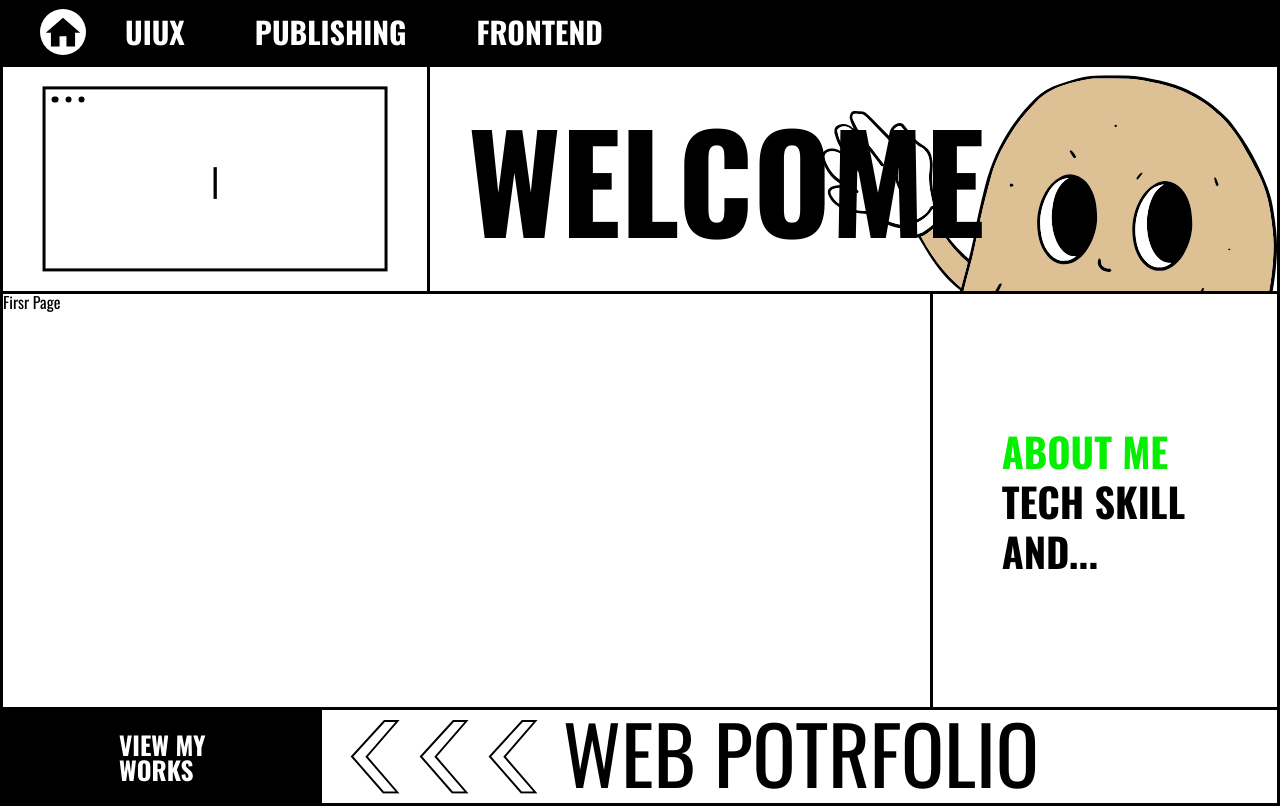
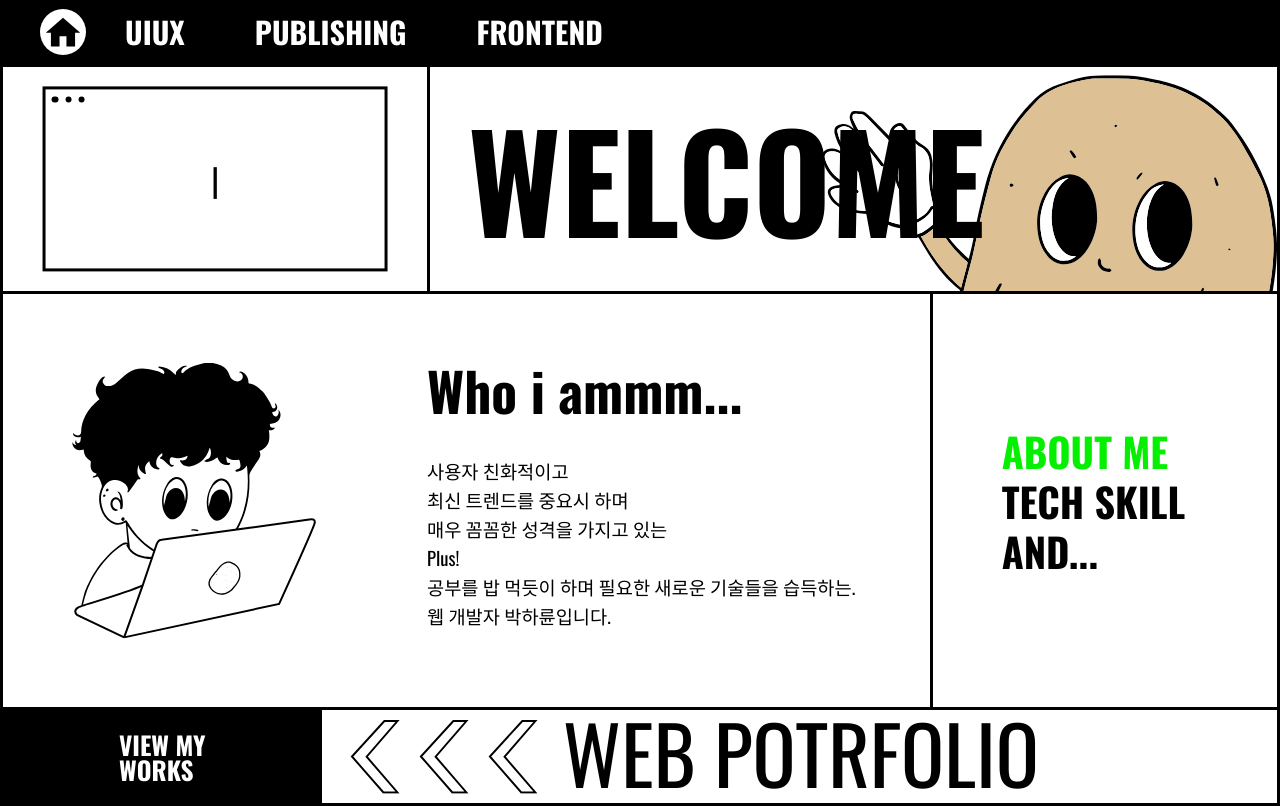
Before and after one commit to pota0w0/portfolio-ver2022, a React (Create React App) app: page / in a window 1280 px wide. Built offline with nearby package versions, Linux system fonts and the light colour scheme.

Commit message:
about, and 컨텐츠 추가

```diff
--- /dev/null
+++ b/src/components/about/about.css
@@ -0,0 +1,15 @@
+/* moblie */
+.About_Mobile_container h2{ display: flex; justify-content: center; font-size: 15.3846vw; font-weight: 700; margin-top: 10.2564vw;}
+.About_Mobile_container .m_AboutTextWrap{ display: flex; justify-content: space-between; width: 92%; height: 48%; margin: 0 auto; margin-top: 12.8205vw;}
+.About_Mobile_container .m_AboutImg{ position: relative; width: 35.8974vw; height: 41.0256vw;}
+.About_Mobile_container .m_AboutImg img{ position: absolute; width: 100%;}
+.About_Mobile_container .m_AboutTextWrap p{ font-size: 4.1026vw; line-height: 5.1282vw; }
+.About_Mobile_container .m_AboutTextWrap p span{ font-weight: 700; line-height: 7.6923vw; }
+
+/* pc */
+.AboutWrap{ position: absolute; top: 50%; left: 50%; transform: translate(-50%, -50%); display: flex; justify-content: space-between; width: 85%; height: 21.6146vw; }
+.AboutImg{ position: relative; width: 19.0104vw; height: 100%; margin-right: 5%;}
+.AboutImg img{ position: absolute; top: 0; left: 0; width: 100%;}
+.AboutTextWrap{ width: 55%;}
+.AboutTextWrap h2{ font-size: 4.1667vw; font-weight: 700; margin-bottom: 40px;}
+.AboutTextWrap p{ font-size: 1.4583vw; line-height: 1.56em;}
--- a/src/components/about/about.js
+++ b/src/components/about/about.js
@@ -1,4 +1,6 @@
 import React, { Component } from "react";
+import { Mobile, PC } from "../layout/MediaQuery/MediaQuery.tsx"
+import "./about.css"
 
 class About extends React.Component{
     constructor(props) {
@@ -11,7 +13,49 @@ class About extends React.Component{
 
     render(){
         return(
-            <div>Firsr Page</div>
+            <>
+              <div className="About_Mobile_container">
+                  <Mobile>
+                      <h2>Who i ammm...</h2>
+                      <div className="m_AboutTextWrap">
+                        <div className="m_AboutImg">
+                          <img alt="me!!" src="../img/about_me_moblie.svg"/>
+                        </div>
+                        <p>
+                          사용자 친화적이고<br/>
+                          최신 트렌드를 중요시 하며<br/>
+                          매우 꼼꼼한 성격을 가지고 있는<br/>
+                          <span>Plus!</span><br/>
+                          공부를 밥 먹듯이 하며 필요한 <br/>
+                          새로운 기술들을 습득하는.<br/>
+                          웹 개발자 박하륜입니다.
+                        </p>
+                      </div>
+                  </Mobile>
+              </div>
+
+              {/* pc */}
+              <div className="About_Pc_container">
+                  <PC>
+                    <div className="AboutWrap">
+                      <div className="AboutImg">
+                        <img alt="me!!" src="../img/about_me.svg"/>
+                      </div>
+                      <div className="AboutTextWrap">
+                        <h2>Who i ammm...</h2>
+                        <p>
+                          사용자 친화적이고<br/>
+                          최신 트렌드를 중요시 하며<br/>
+                          매우 꼼꼼한 성격을 가지고 있는<br/>
+                          <span>Plus!</span><br/>
+                          공부를 밥 먹듯이 하며 필요한 새로운 기술들을 습득하는.<br/>
+                          웹 개발자 박하륜입니다.
+                        </p>
+                      </div>
+                    </div>
+                  </PC>
+              </div>
+            </>
         )
     }
   }
--- a/src/pages/work.js
+++ b/src/pages/work.js
@@ -1,9 +1,14 @@
 import React from 'react';
+import "../styles/work.css"
+
 
 const Work = (props) => {
     return (
         <>
-            <h3>작업페이지 입니다</h3>
+            <div className='notice'>
+                <h3>작업페이지 입니다</h3>
+                <p>빠르게 작업해서 올리겠습니다!!</p>
+            </div>
         </>
     );
 }
--- /dev/null
+++ b/src/styles/work.css
@@ -0,0 +1,2 @@
+.notice{ position: absolute; top: 50%; left: 50%; transform: translate(-50%, -50%); text-align: center;}
+.notice h3{ font-weight: 700; margin-bottom: 5%;}
```
Also changed, not shown: public/img/about_me.svg (added), public/img/about_me_moblie.svg (added).
